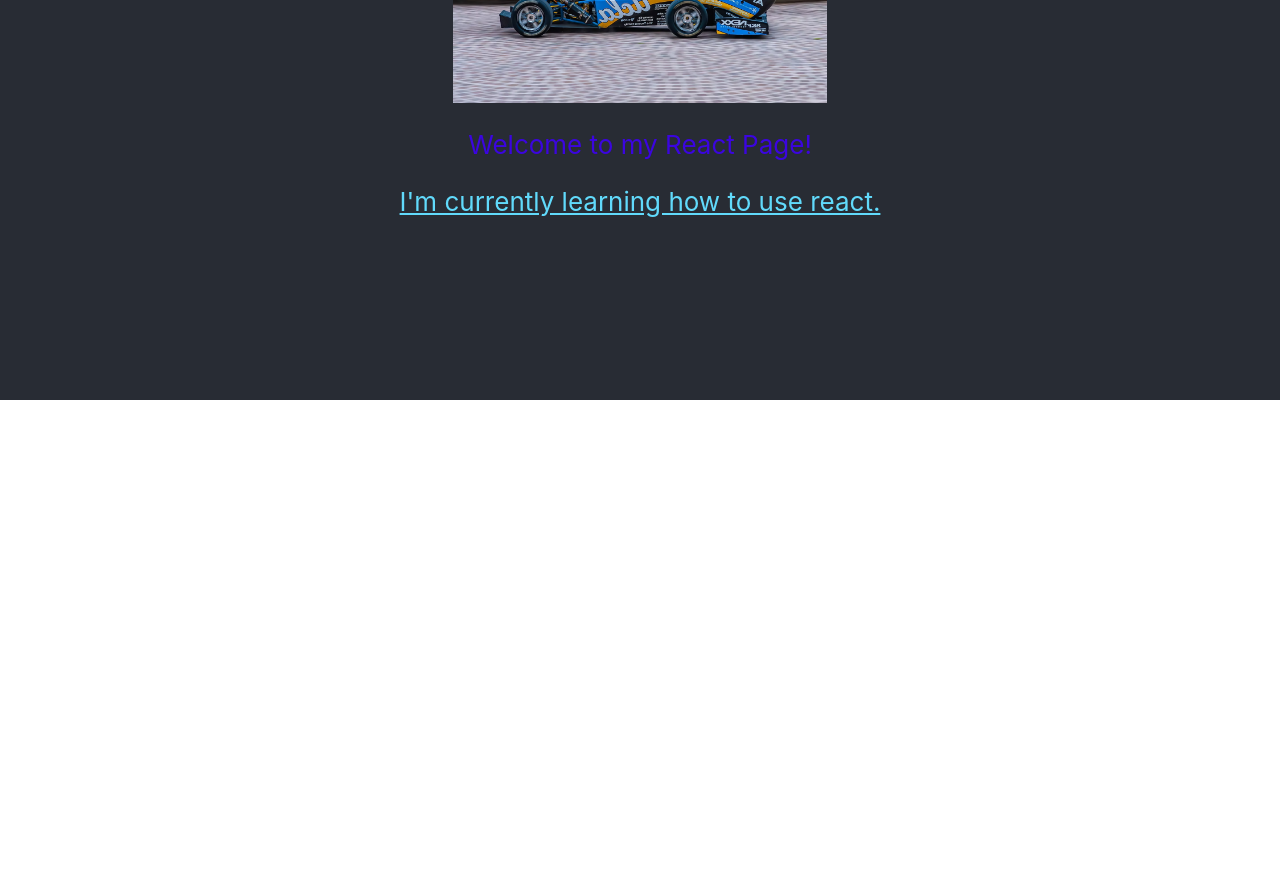
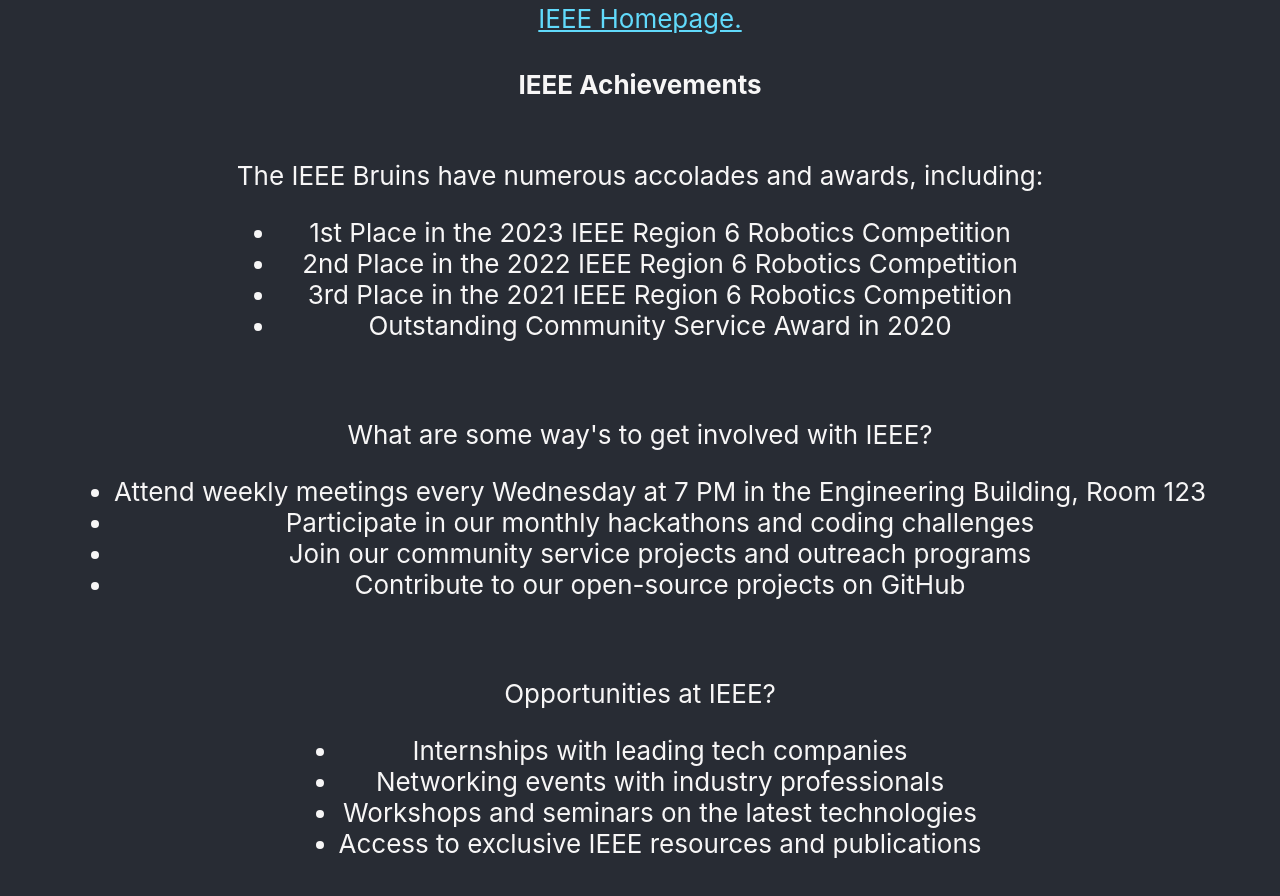
Before and after one commit to anguyen1713/react_project1, a React (Create React App) app: page / in a window 1280 px wide. Shown: the part 400-1296 px from the top of the page. Before the commit the page ends 800 px from the top, so only its background shows below. Built offline with nearby package versions, Linux system fonts and the light colour scheme.

Commit message:
added some paragraphs containing various areas of content

```diff
--- a/src/App.css
+++ b/src/App.css
@@ -25,7 +25,7 @@
   align-items: center;
   justify-content: center;
   font-size: calc(10px + 2vmin);
-  color: rgb(59, 5, 223);
+  color: rgb(247, 246, 246)
 }
 
 .App-link {
--- a/src/App.js
+++ b/src/App.js
@@ -8,16 +8,44 @@
       <header className="App-header">
         <img src={brnrc} className="App-logo" alt="brnrc" />
         <p>
-          Welcome to my React Page!
+          This is a link to the IEEE Homepage!
         </p>
         <a
           className="App-link"
-          href="https://www.youtube.com"
+          href="https://www.ieeebruins.com"
           target="_blank"
           rel="noopener noreferrer"
         >
-          I'm currently learning how to use react.
+          IEEE Homepage.
         </a>
+        <h4>IEEE Achievements</h4>
+        <p>
+          The IEEE Bruins have numerous accolades and awards, including:
+          <ul>
+            <li>1st Place in the 2023 IEEE Region 6 Robotics Competition</li>
+            <li>2nd Place in the 2022 IEEE Region 6 Robotics Competition</li>
+            <li>3rd Place in the 2021 IEEE Region 6 Robotics Competition</li>
+            <li>Outstanding Community Service Award in 2020</li>
+          </ul>
+
+        </p>
+        <p>
+        What are some way's to get involved with IEEE?
+          <ul>
+            <li>Attend weekly meetings every Wednesday at 7 PM in the Engineering Building, Room 123</li>
+            <li>Participate in our monthly hackathons and coding challenges</li>
+            <li>Join our community service projects and outreach programs</li>
+            <li>Contribute to our open-source projects on GitHub</li>
+          </ul>
+        </p>
+        <p>Opportunities at IEEE?
+          <ul>
+            <li>Internships with leading tech companies</li>
+            <li>Networking events with industry professionals</li>
+            <li>Workshops and seminars on the latest technologies</li>
+            <li>Access to exclusive IEEE resources and publications</li>
+          </ul>
+        </p>
       </header>
     </div>
   );
```
